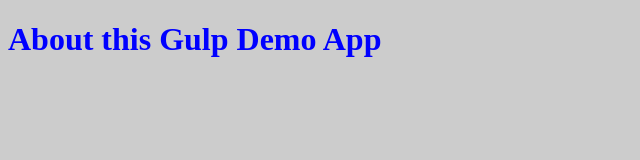
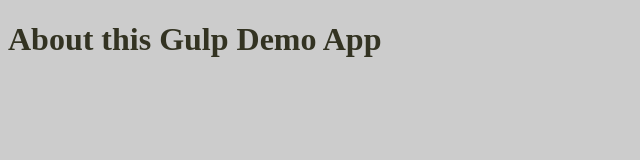
Before and after one commit to obkalu/gulp-intro, a website: page src/about.html in a window 1280 px wide. Shown: the whole page, without its empty margins (0-640 px from the left). Drawn offline with nearby package versions, Linux system fonts and the light colour scheme; files that its build step writes are made by us from their sources.

Commit message:
Minor updates to style.scss and file2.js

```diff
--- a/src/js/file2.js
+++ b/src/js/file2.js
@@ -2,4 +2,4 @@
 // Console log 3
 console.log("This is some more js code 3");
 
-alert("Hello Gulp.JS world 3");
+// alert("Hello Gulp.JS world 3");
--- a/src/sass/style.scss
+++ b/src/sass/style.scss
@@ -1,4 +1,4 @@
-$fgColor: #0000ff;
+$fgColor: #333322;
 $bgColor: #cccccc;
 
 body {
```
